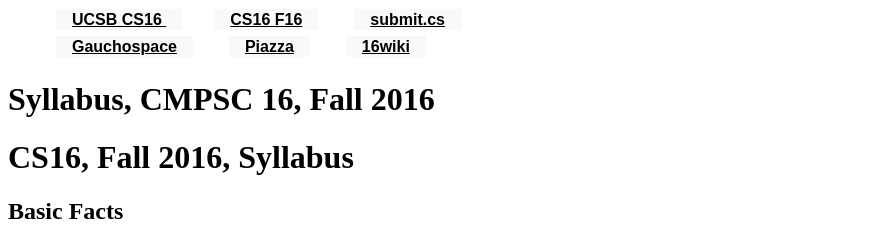
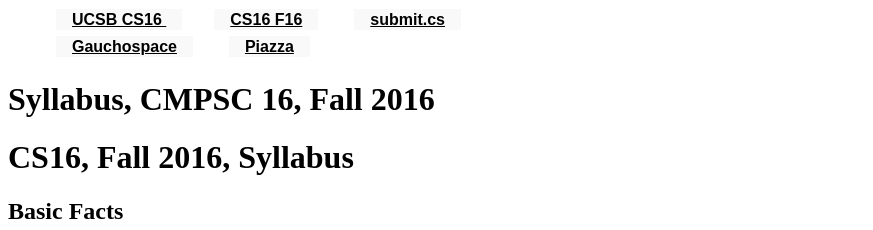
Before and after one commit to ucsb-cs16-s16/https-ucsb-cs16-s17.github.io, a Jekyll site: the page built from _info/syllabus.md, in a window 1280 px wide. Shown: the top 230 px of the page, without its empty margins (0-873 px from the left). Built offline with Jekyll 4.4.1, drawn with Linux system fonts in a browser that asks for light colours.

```diff
--- a/_includes/nav.html
+++ b/_includes/nav.html
@@ -10,7 +10,6 @@
   <ul>
    <li><a href="https://gauchospace.ucsb.edu/courses/course/view.php?id=12634">Gauchospace</a></li>
    <li><a href="https://piazza.com/class/ip8n7rmttev4wi">Piazza</a></li>
-    <li><a href="{{site.legacy_wiki_url}}">{{site.legacy_wiki_name}}</a></li>
   </ul>
  </nav>
  {% if page.layout == "hwk" %}
```
